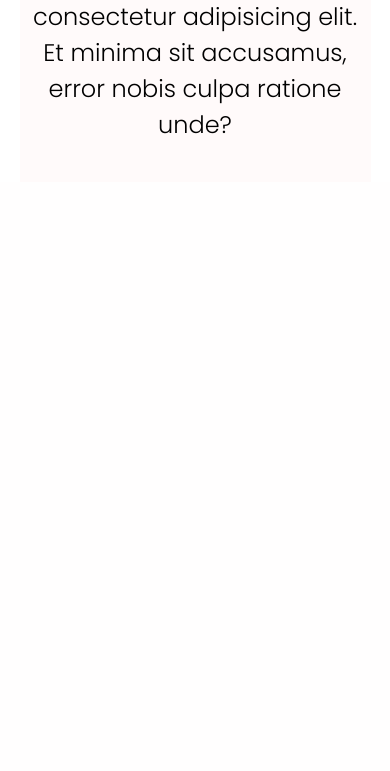
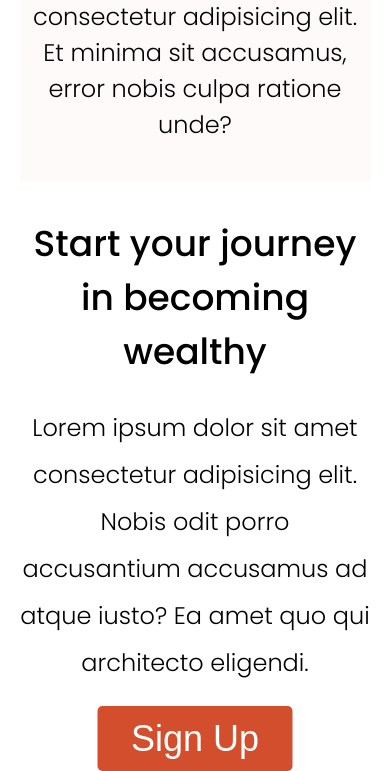
Before and after one commit to Aim-Entity/expense-tracker, a Django app: template templates/home/index.htm in a window 390 px wide. Shown: the part 2437-3208 px from the top of the page. Before the commit the page ends 2571 px from the top, so only its background shows below. Run offline with Django 3.2, Linux system fonts and the light colour scheme; the template is opened without the code that fills it, so the values that code supplies are empty.

Commit message:
Phone view section4 finished

```diff
--- a/home/static/home/style.css
+++ b/home/static/home/style.css
@@ -270,6 +270,56 @@ a {
 
   color: #000000;
 }
+
+.section4 {
+  margin-top: 35px;
+}
+
+.section4-title {
+  width: 90%;
+  margin: 0 auto;
+  font-weight: 500;
+  font-size: 36px;
+  line-height: 54px;
+  text-align: center;
+
+  color: #000000;
+}
+
+.section4-par {
+  width: 90%;
+  margin: 0 auto;
+  margin-top: 25px;
+
+  font-weight: 300;
+  font-size: 24px;
+  line-height: 47px;
+  /* or 237% */
+
+  text-align: center;
+
+  color: #000000;
+}
+
+.section4-btn {
+  width: 195px;
+  height: 65px;
+  position: relative;
+  left: 50%;
+  transform: translateX(-50%);
+  border: none;
+  margin-top: 20px;
+
+  background: #d34e2c;
+  border-radius: 5px;
+
+  font-weight: 300;
+  font-size: 36px;
+  line-height: 54px;
+  text-align: center;
+
+  color: #ffffff;
+}
 @media screen and (min-width: 850px) {
   .top-mobile-hero {
     display: none;
--- a/templates/home/index.htm
+++ b/templates/home/index.htm
@@ -122,6 +122,17 @@
           </div>
         </div>
       </div>
+
+      <div class="section4">
+        <h2 class="section4-title">Start your journey in becoming wealthy</h2>
+        <p class="section4-par">
+          Lorem ipsum dolor sit amet consectetur adipisicing elit. Nobis odit
+          porro accusantium accusamus ad atque iusto? Ea amet quo qui architecto
+          eligendi.
+        </p>
+
+        <button class="section4-btn btn">Sign Up</button>
+      </div>
     </div>
   </body>
 </html>
```
